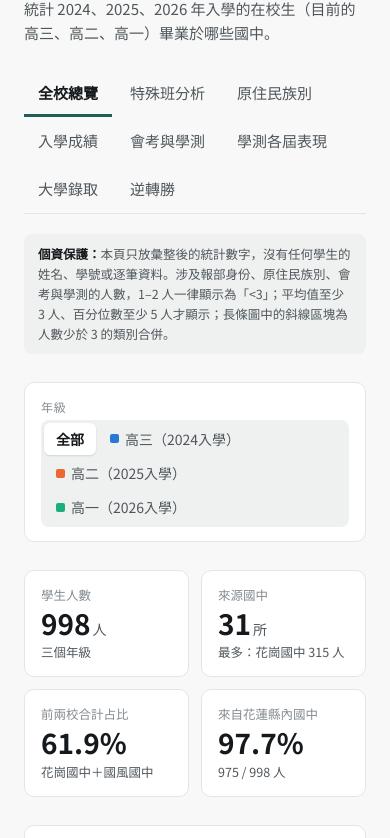
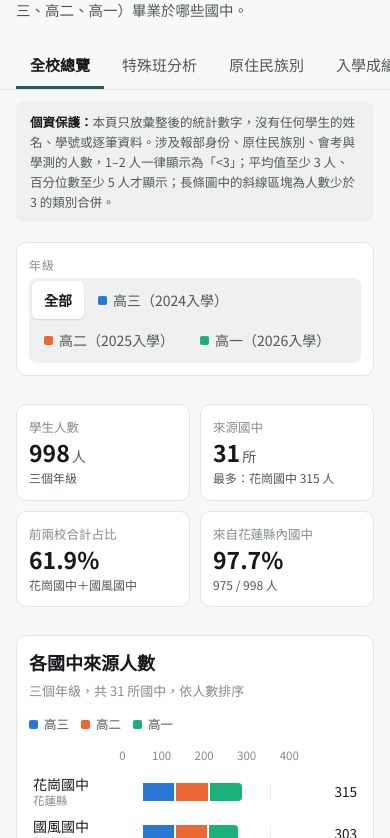
Before and after one commit to dfleoyang-HLHS/hlhs-student-analysis, a plain HTML site: page index.html in a window 390 px wide. Shown: the part 104-942 px from the top of the page. Drawn offline with Linux system fonts and the light colour scheme.

Commit message:
手機與電腦響應式版面
- 加上完整 HTML 開頭與 viewport，手機以實際寬度顯示
- 分頁列固定在上方、可左右滑動；寬表格在區塊內捲動並固定第一欄
- 手機上點一下長條或圖表即可看詳細數字

Co-Authored-By: Claude Opus 5.5 <noreply@anthropic.com>

```diff
--- a/index.html
+++ b/index.html
@@ -1,3 +1,11 @@
+<!doctype html>
+<html lang="zh-Hant">
+<head>
+<meta charset="utf-8">
+<meta name="viewport" content="width=device-width, initial-scale=1, viewport-fit=cover">
+<meta name="description" content="國立花蓮高級中學學生來源與成績統計：畢業國中、特殊班、原住民族別、會考與學測、學測五標、大學錄取與逆轉勝。只含彙整統計。">
+<meta name="theme-color" content="#f7f8f7" media="(prefers-color-scheme: light)">
+<meta name="theme-color" content="#131615" media="(prefers-color-scheme: dark)">
 <title>花中學生來源與成績</title>
 <link rel="preconnect" href="https://fonts.googleapis.com">
 <link rel="preconnect" href="https://fonts.gstatic.com" crossorigin>
@@ -216,7 +224,55 @@ table.gmat td:first-child,table.gmat th:first-child{text-align:left;padding-left
 table.gmat td.heat{border-bottom:2px solid var(--surface);border-left:2px solid var(--surface)}
 table.gcorr td.heat{border-bottom:2px solid var(--surface);border-left:2px solid var(--surface)}
 .gsubhead{display:flex;justify-content:space-between;align-items:end;gap:12px;flex-wrap:wrap}
+
+/* ===== 手機與電腦的響應式調整（responsive.css，由產生程式插入，內部版與公開版共用） ===== */
+html{-webkit-text-size-adjust:100%;text-size-adjust:100%}
+body{margin:0;padding-left:max(16px, env(safe-area-inset-left, 0px));padding-right:max(16px, env(safe-area-inset-right, 0px))}
+/* 分頁列：固定在畫面上方，放不下時左右滑動（不換行） */
+.tabs{flex-wrap:nowrap;overflow-x:auto;overscroll-behavior-x:contain;scrollbar-width:none;
+  position:sticky;top:env(safe-area-inset-top, 0px);z-index:8;background:var(--bg);
+  margin-inline:-16px;padding-inline:16px;padding-top:4px}
+.tabs::-webkit-scrollbar{display:none}
+.tabs button{flex:none}
+.filters{top:calc(env(safe-area-inset-top, 0px) + 50px)}
+select{max-width:100%}
+/* 格線版面裡的子元素預設不會比內容窄，寬表格會把整頁撐開；設 min-width:0 讓表格在自己的容器內捲動 */
+.view > *, .panel > *, .grid2 > *, .side > *, .tiles > *, .pcards > *{min-width:0}
+/* 表格：可以左右捲動時顯示提示，並固定第一欄 */
+.tablewrap{-webkit-overflow-scrolling:touch}
+.tablewrap.scrollable::before{content:"← 左右滑動看完整表格 →";display:block;font-size:12px;color:var(--ink-3);margin-bottom:4px;text-align:center}
+.tablewrap.scrollable th:first-child,.tablewrap.scrollable td:first-child{position:sticky;left:0;z-index:1;background:var(--surface);box-shadow:1px 0 0 var(--line)}
+.chartwrap{overflow:hidden}
+@media (hover:none){.row:hover{background:transparent}}
+@media (max-width:760px){
+  body{padding-block:14px 40px}
+  .wrap{gap:20px}
+  h2{font-size:18px}
+  .lede{font-size:14.5px}
+  .panel{padding:14px 12px 12px;gap:12px}
+  .filters{padding:12px;gap:10px}
+  .fgroup{flex:1 1 100%;min-width:0}
+  .seg{width:100%}
+  .seg button{padding:8px 12px;font-size:14px}
+  select{width:100%;font-size:16px;padding:10px 12px}  /* 16px 避免 iOS 點選時自動放大畫面 */
+  .tiles{gap:10px}
+  .tile{padding:12px}
+  .tile .v{font-size:23px}
+  .tile .d{font-size:12px}
+  table{font-size:13px}
+  th,td{padding:7px 8px}
+  .legend{gap:8px 12px;font-size:12.5px}
+  .pcard{padding:14px}
+  .pbig{font-size:28px}
+  .tip{max-width:min(300px, calc(100vw - 24px))}
+  .exam-note,.privacy{font-size:13px}
+}
+@media (max-width:340px){
+  .tiles{grid-template-columns:minmax(0,1fr)}
+}
 </style>
+</head>
+<body>
 <style>
 .masked{color:var(--ink-3);font-size:.92em}
 .privacy{font-size:12.5px;color:var(--ink-2);background:var(--chip);border-radius:8px;padding:10px 14px;margin:0}
@@ -1298,3 +1354,36 @@ if(!VIEWS[state.view]) state.view = 'overview';
 let rz; addEventListener('resize', ()=>{ clearTimeout(rz); rz = setTimeout(()=>{ if(['tribe','gsat','gyears'].includes(state.view)) render(); }, 150); });
 render();
 </script>
+
+
+<script>
+/* 手機與電腦共用的操作輔助（mobile.part.html，由產生程式加在頁面最後） */
+(()=>{
+  // 表格寬於畫面時，加上 scrollable 樣式（顯示「左右滑動」提示並固定第一欄）
+  const markTables = () => document.querySelectorAll('.tablewrap').forEach(w =>
+    w.classList.toggle('scrollable', w.scrollWidth > w.clientWidth + 2));
+  // 分頁列放不下時，把目前的分頁捲到中間
+  const showActiveTab = () => {
+    const b = document.querySelector('.tabs [aria-selected="true"]');
+    if(!b) return;
+    const bar = b.parentElement;
+    if(bar.scrollWidth > bar.clientWidth) bar.scrollTo({left: b.offsetLeft - (bar.clientWidth - b.offsetWidth)/2, behavior:'smooth'});
+  };
+  let t;
+  const later = () => { clearTimeout(t); t = setTimeout(()=>{ markTables(); showActiveTab(); }, 80); };
+  new MutationObserver(later).observe(document.body, {childList:true, subtree:true, attributes:true, attributeFilter:['hidden','aria-selected']});
+  addEventListener('resize', later);
+  later();
+  // 觸控裝置沒有滑鼠移入：點一下長條或圖表顯示詳細數字，點其他地方關閉
+  if(matchMedia('(hover: none)').matches){
+    document.addEventListener('click', e => {
+      const el = e.target.closest('.row, .band');
+      if(el) el.dispatchEvent(new PointerEvent('pointermove', {clientX:e.clientX, clientY:e.clientY, pointerType:'touch'}));
+      else if(typeof hideTip === 'function') hideTip();
+    });
+  }
+})();
+</script>
+
+</body>
+</html>
```
